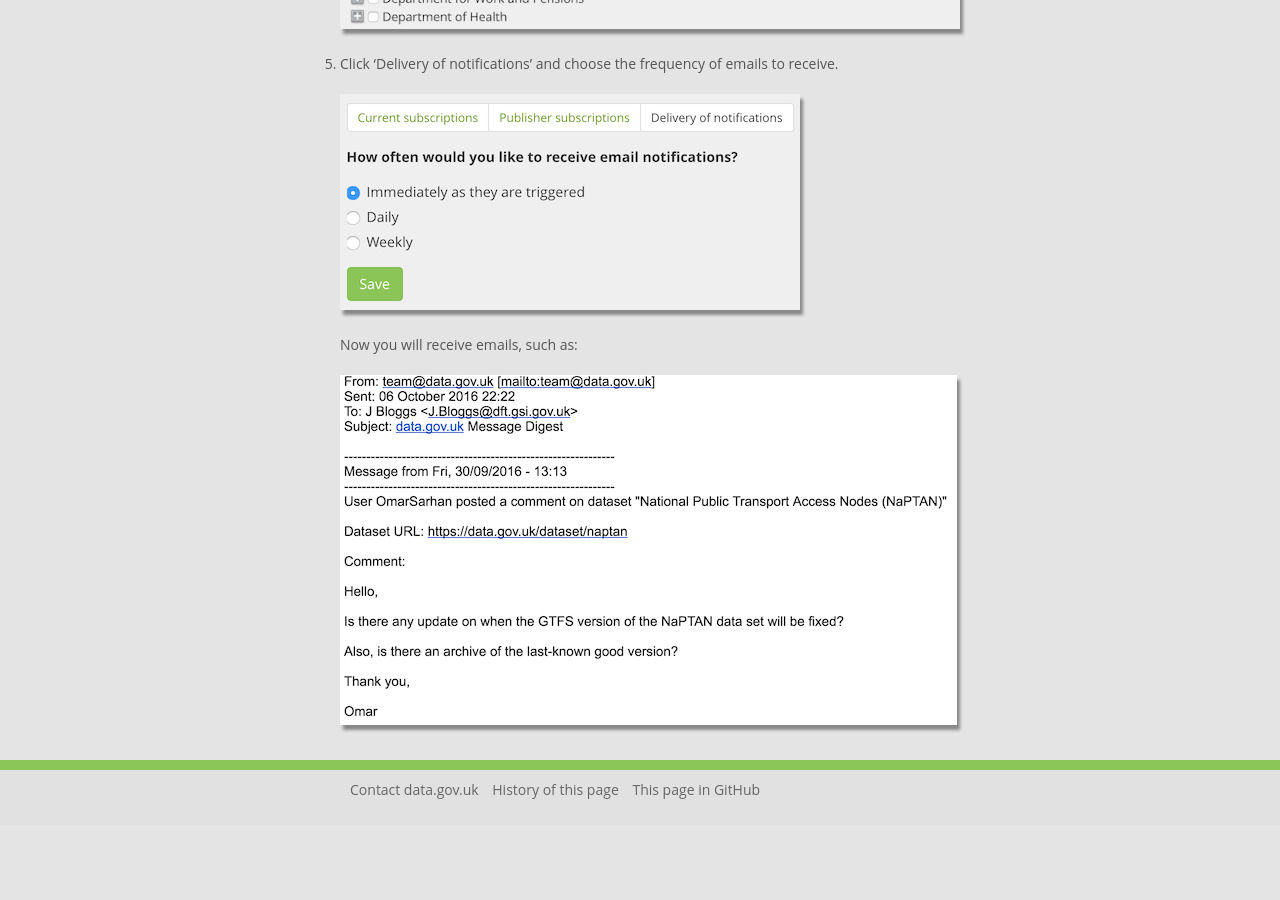
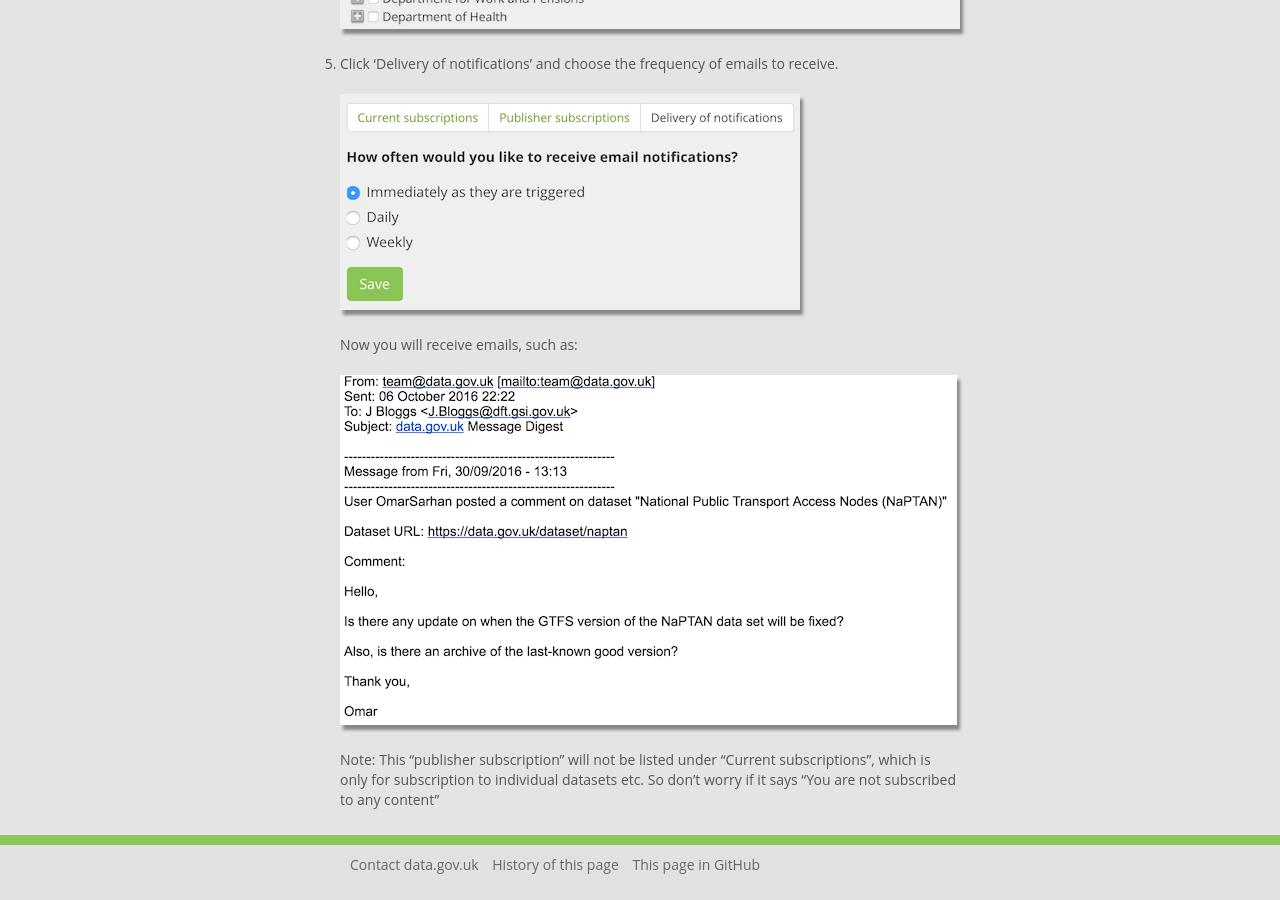
Before and after one commit to datagovuk/guidance, a Jekyll site: the page built from comments.md, in a window 1280 px wide and 900 px high, scrolled down 3055 px. Built offline with Jekyll 4.4.1, drawn with Linux system fonts in a browser that asks for light colours; before the commit the page ends 3880 px from its top, so only the background shows below that.

Commit message:
Note about confusing comments thing

```diff
--- a/comments.md
+++ b/comments.md
@@ -45,3 +45,5 @@ You can also subscribe to receive emailed about dataset changes and comments:
    Now you will receive emails, such as:
 
    ![Subscription email](images/subscriptions_email.png)
+
+   Note: This "publisher subscription" will not be listed under "Current subscriptions", which is only for subscription to individual datasets etc. So don't worry if it says "You are not subscribed to any content"
```
